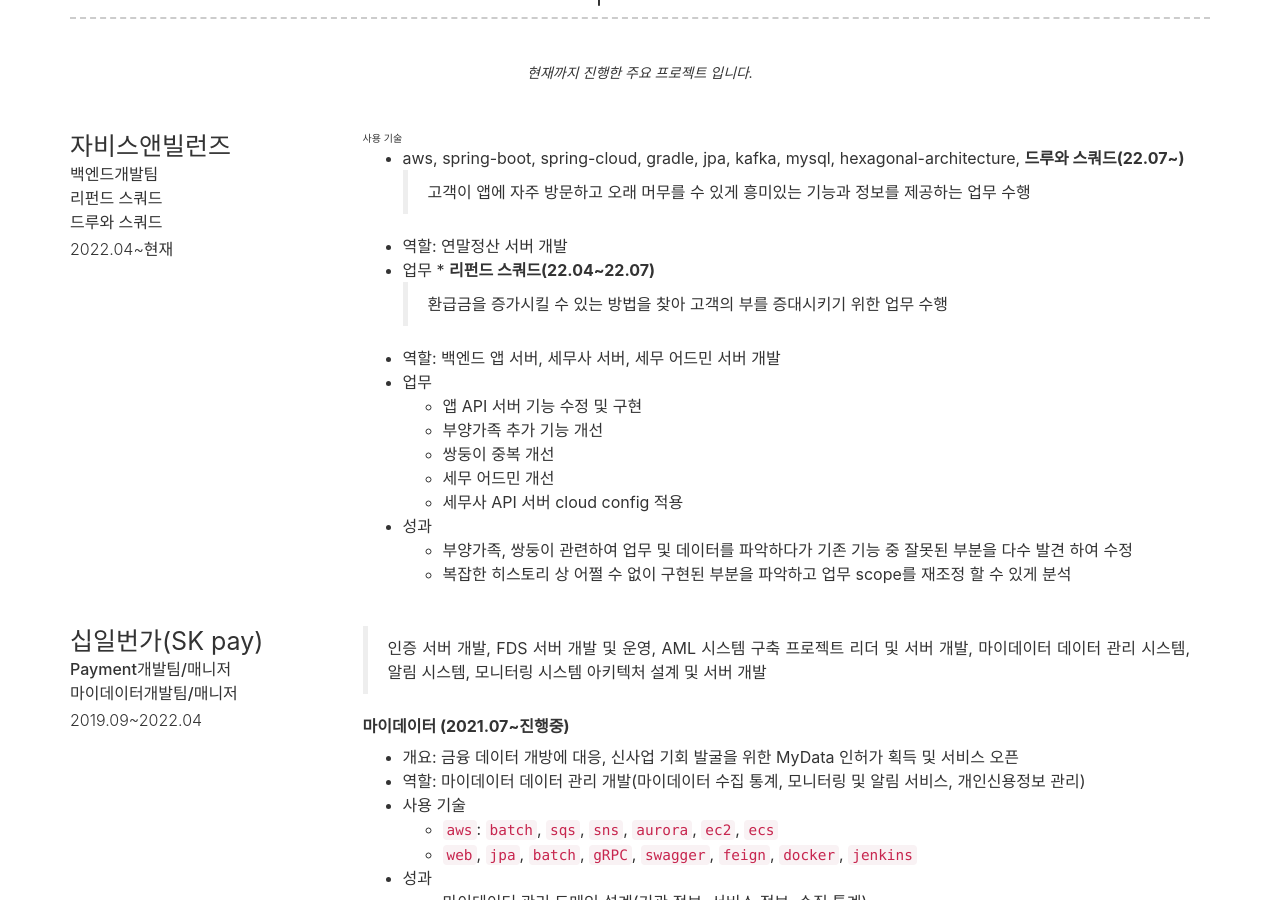
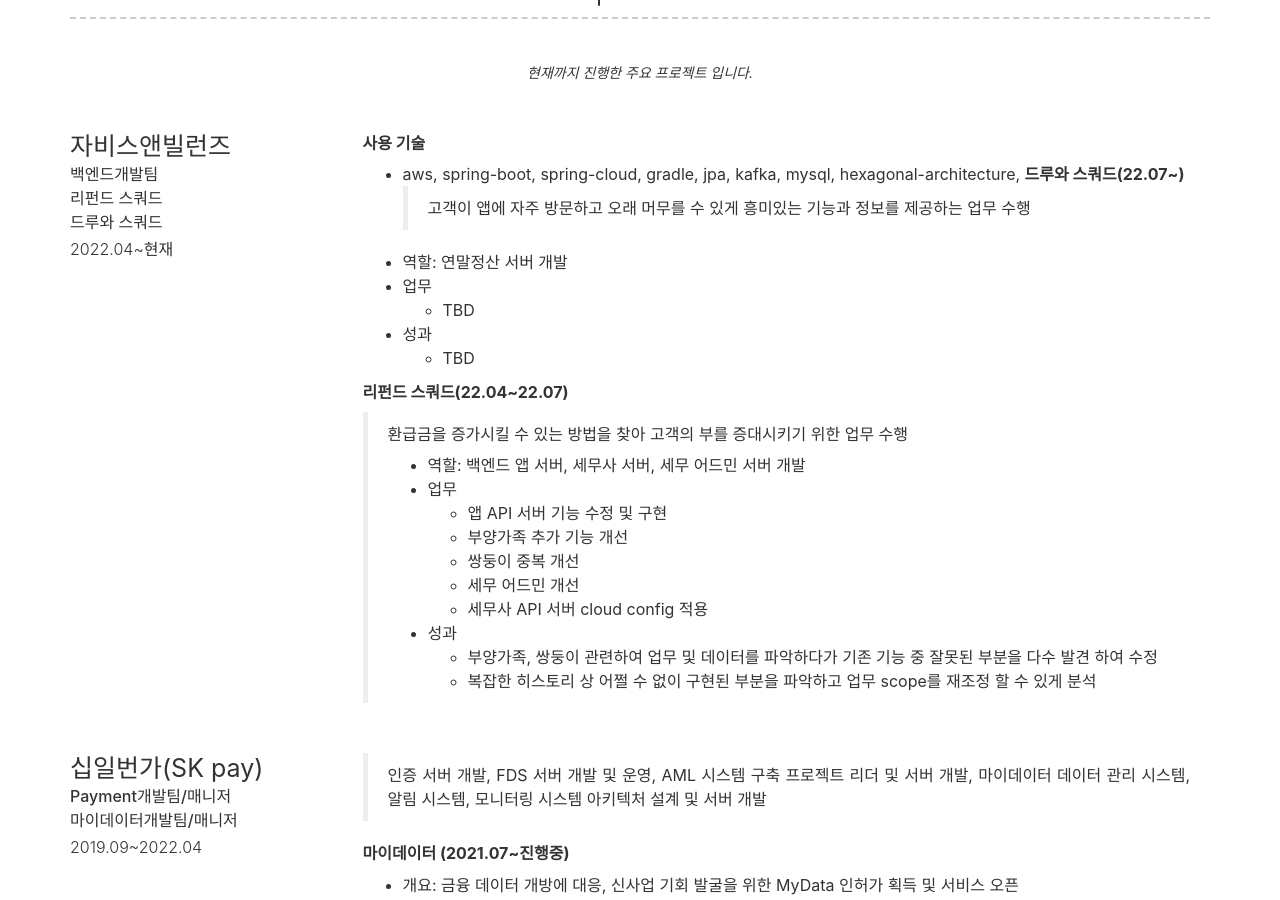
Before and after one commit to lcalmsky/resume, a Jekyll site: the page built from index.md, in a window 1280 px wide and 900 px high, scrolled down 1635 px. Built offline with Jekyll 4.4.1, drawn with Linux system fonts in a browser that asks for light colours; nearby versions of some CDN libraries.

Commit message:
Update resume

```diff
--- a/_config.yml
+++ b/_config.yml
@@ -127,13 +127,16 @@
         sub_title: 백엔드개발팀<br>리펀드 스쿼드<br>드루와 스쿼드
         caption: 2022.04~현재
         description: |
-          <string>사용 기술</string>
+          <strong>사용 기술</strong>
           * aws, spring-boot, spring-cloud, gradle, jpa, kafka, mysql, hexagonal-architecture,
           <strong>드루와 스쿼드(22.07~)</strong>
           > 고객이 앱에 자주 방문하고 오래 머무를 수 있게 흥미있는 기능과 정보를 제공하는 업무 수행
           * 역할: 연말정산 서버 개발
           * 업무
-            *
+            * TBD
+          * 성과
+            * TBD
+
           <strong>리펀드 스쿼드(22.04~22.07)</strong>
           > 환급금을 증가시킬 수 있는 방법을 찾아 고객의 부를 증대시키기 위한 업무 수행
           * 역할: 백엔드 앱 서버, 세무사 서버, 세무 어드민 서버 개발
```
